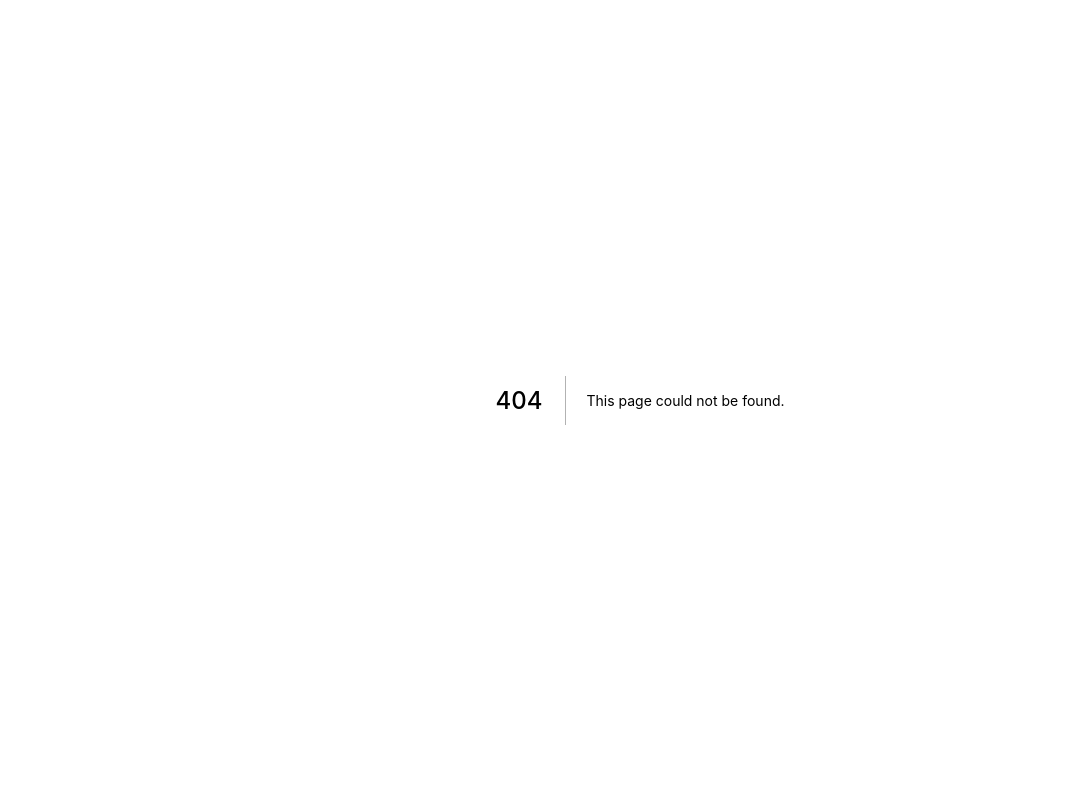
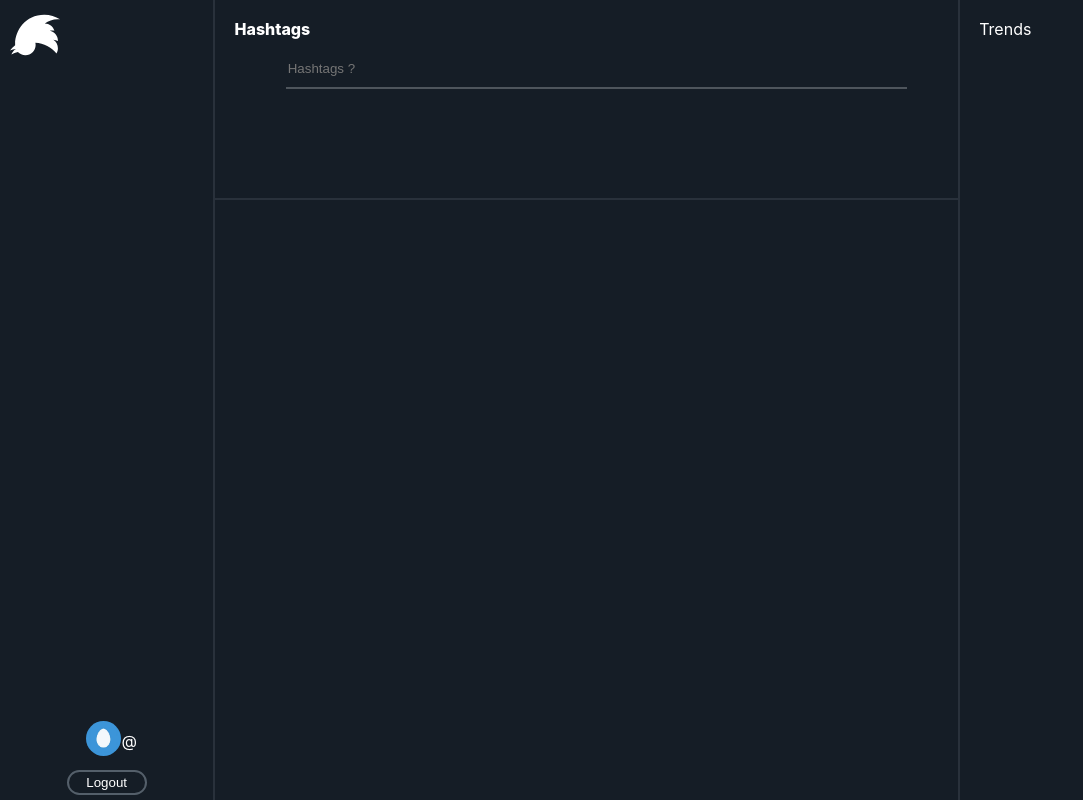
Before and after one commit to Grometto-N/Hackatweet-Frontend, a Next.js app: page /hashtags/1 in a window 1280 px wide. Before the commit this address had no page. Shown: the whole page, without its empty margins (0-1083 px from the left). Built offline with nearby package versions, Linux system fonts and the light colour scheme.

Commit message:
delete button and route done ; page Hashtags create ; improvement of route trends/add

```diff
--- /dev/null
+++ b/components/Hashtags.js
@@ -0,0 +1,132 @@
+import styles from "../styles/HomeTweet.module.css";
+import Tweet from "./Tweet";
+import Trend from "./Trend";
+
+import { FontAwesomeIcon } from "@fortawesome/react-fontawesome";
+import { faTwitter } from "@fortawesome/free-brands-svg-icons";
+
+import { useSelector, useDispatch } from "react-redux";
+import { addTweet, removeTweets, setTweets } from "../reducers/alltweets";
+import { updateTrend, removeTrends,addTrends } from "../reducers/alltrends";
+import { removeUser } from "../reducers/user";
+
+import Image from "next/image";
+import Link from "next/link";
+
+import { useState, useEffect } from "react";
+
+import { useRouter } from "next/router";
+
+
+const { getHashtags, setSpan } = require("../modules/tools");
+
+function Hashtags() {
+  const dispatch = useDispatch();
+
+  // définitions des états utilisés
+  const [theMessage, setTheMessage] = useState("");
+  // const [theTweets, setTheTweets] = useState([]);
+  const [theTrends, setTheTrends]=useState([]);
+  const [changeTrendinDB, setChangeTrendinDB] = useState(false);
+
+  //récuperation du user dans le reducer
+  const theUser = useSelector((state) => state.user.value);
+  const theTweets = useSelector((state) => state.allTweets.value);
+
+  // récuperation des trends dans le reducer
+  //const theTrends = useSelector((state) => state.allTrends.value);
+
+
+  //          INITIALISATION
+
+
+  // gestion du bouton logout : on efface tous le contenu des reducers et on retourne à la page d'accueil
+  const handleLogout = () => {
+      dispatch(removeUser());
+      dispatch(removeTrends());
+      dispatch(removeTweets());
+      navigate();
+  }
+
+
+  //     NAVIGATION
+  const router = useRouter();
+  const navigate = () => {
+    router.push("/connection");
+  };
+
+
+  //          AFFICHAGE
+  //variable affichage des tweets
+  const displayTweets = theTweets.map((eltTweet, i) => {
+    return (
+      <Tweet
+        key={i}
+        tweetDatas = {eltTweet}
+      />
+    );
+  });
+
+
+  // variable affichage des trends
+  const displayTrends = theTrends.map((elt, i) => {
+    return <Trend key={i} title={elt.title} occurence={elt.occurence} />;
+  });
+
+  // affichage globale du composant
+  return (
+    <div className={styles.container}>
+      {/* LEFT */}
+      <div className={styles.leftContainer}>
+          <div className={styles.logoLeft}>
+          <Link href="/homeTweet">
+            <FontAwesomeIcon icon={faTwitter} className={styles.logoApp} />
+            </Link>
+          </div>
+          {/* Bottom */}
+          <div className={styles.bottom}>
+                {/* user */}
+                <div className={styles.user}>
+                  <div><Image
+                    src="/Capture d’écran 2022-11-25 093029.png"
+                    alt="pp"
+                    width={35}
+                    height={35}
+                    className={styles.pp}/>
+                  </div>
+                  <div className={styles.username}>
+                    <span>{theUser.firstName}</span>@{theUser.userName}
+                  </div>
+                </div>
+                {/* bouton logout */}
+                <div>
+                <button onClick={() => {handleLogout()}} className={styles.buttonLogout}>Logout</button>
+                </div>
+          </div>
+      </div>
+      {/* HOME */}
+      <div className={styles.home}>
+        <span>Hashtags</span>
+        <div className={styles.tweetwriting}>
+          {/* Input du tweet */}
+          <input
+            type="text"
+            placeholder="Hashtags ?"
+            className={styles.inputTweet}
+            onChange={(e) => setTheMessage(e.target.value)}
+            value={theMessage}
+          />
+        </div>
+      </div>
+      {/* TWEETS */}
+      <div className={styles.tweetsContainer}>{displayTweets}</div>
+      {/* RIGHT */}
+      <div className={styles.rightContainer}>
+        <span> Trends </span>
+        <div className={styles.trendsContainer}>{displayTrends}</div>
+      </div>
+    </div>
+  );
+}
+
+export default Hashtags;
--- a/components/Trend.js
+++ b/components/Trend.js
@@ -1,11 +1,14 @@
 import styles from "../styles/Trend.module.css";
+import Link from 'next/link';
 
 function Trend(props) {
   return (
+    <Link href={`/hashtags/${props.title.substring(1)}`}>
     <div className={styles.container}>
       <div className={styles.title}>{props.title}</div>
       <div className={styles.occurence}>{props.occurence} Tweet(s)</div>
     </div>
+    </Link>
   );
 }
 
--- a/components/Tweet.js
+++ b/components/Tweet.js
@@ -4,9 +4,9 @@ import { FontAwesomeIcon } from "@fortawesome/react-fontawesome";
 import { faHeart, faTrashCan } from "@fortawesome/free-solid-svg-icons";
 import Image from "next/image";
 import { useState, useEffect } from "react";
-const { setSpan, getHashtags } = require("../modules/tools");
+const { setSpan, getHashtags, formattedDate } = require("../modules/tools");
 import { useSelector, useDispatch } from "react-redux";
-import {updateLike} from "../reducers/alltweets";
+import {updateLike, deleteOneTweet} from "../reducers/alltweets";
 
 // Composant gérant l'affichage d'un tweet. La props est un objet avec les différentes informations : id, firstname, username, date , message, likes, isliked
 function Tweet(props) {
@@ -37,6 +37,23 @@ function Tweet(props) {
     })
   };
 
+  // click sur la corbeille
+  const handleDelete = () => {
+    // on change en DB ajout ou suppression
+    fetch("http://localhost:3000/tweets/one", {
+      method: "DELETE",
+      headers: { "Content-Type": "application/json" },
+      body: JSON.stringify({ token: theUser.token, id : props.tweetDatas.tweetId, userName : theUser.userName}),
+    })
+    .then((response) => response.json())
+    .then((data) => {
+        if(data.result){
+            // suppression réussie : on met à jour le reducer
+            dispatch(deleteOneTweet(props.tweetDatas.tweetId))
+        }
+    })
+  };
+
   // style du coeur selon s'il est séléctionné ou non
   let heartIconStyle = { cursor: "pointer" };
   if (props.tweetDatas.isLiked) {
@@ -60,7 +77,7 @@ function Tweet(props) {
         </div>
         {props.tweetDatas.firstName}
         <span className={styles.nameAndtime}>
-          @{props.tweetDatas.userName} - {props.tweetDatas.date}
+          @{props.tweetDatas.userName} - {formattedDate(props.tweetDatas.date)}
         </span>
       </div>
       {/* Message  */}
@@ -78,8 +95,8 @@ function Tweet(props) {
         {props.tweetDatas.isUserTweet && <span className={styles.trash}>
           <FontAwesomeIcon
             icon={faTrashCan}
-            onClick={() => handleLike()}
-            className="like"
+            onClick={() => handleDelete()}
+            className="trash"
           />
         </span>}
       </div>
--- a/modules/tools.js
+++ b/modules/tools.js
@@ -33,8 +33,37 @@ function setSpan(message){
 }
 
 function formattedDate(date){
+    // récupération du temps écoulé en heure
+    const timeDate = new Date(date)
+    const now = new Date()
+    const deltaHours = (now.getTime() - timeDate.getTime())/3600000;
 
+    // vérificiation si annnées
+    if(deltaHours > 17520){
+        return  `${Math.floor(deltaHours/8760)} years`
+    }
+    if(deltaHours > 8760){
+        return  `1 year`
+    }
+
+    // vérification si jours
+    if(deltaHours > 48){
+        return  `${Math.floor(deltaHours/24)} days`
+    }
+    if(deltaHours > 24){
+        return  `1 day`
+    }
+
+    //  gestion si en heures
+    if(deltaHours >2){
+        return  `${Math.floor(deltaHours)} hours`
+    }
+    if(deltaHours >1){
+        return  `${Math.floor(deltaHours)} hour`
+    }
+
+    return `${Math.floor(deltaHours * 60)} min`;
 }
 
 
-module.exports = { checkBody, getHashtags, setSpan };
+module.exports = { checkBody, getHashtags, setSpan, formattedDate };
--- /dev/null
+++ b/pages/hashtags/[hashtags].js
@@ -0,0 +1,12 @@
+import Hashtags from '../../components/Hashtags';
+import { useRouter } from 'next/router';
+
+function HashtagsPage() {
+  const router = useRouter();
+  const { hashtags } = router.query;
+  console.log(hashtags)
+
+  return <Hashtags />;
+}
+
+export default HashtagsPage;
--- a/reducers/alltweets.js
+++ b/reducers/alltweets.js
@@ -18,11 +18,13 @@ export const allTweetsSlice = createSlice({
     setTweets: (state, action) => {
       state.value=action.payload;
     },
+    deleteOneTweet: (state, action) => {
+      state.value=state.value.filter(eltTweet => eltTweet.tweetId !== action.payload);
+    },
     // action.payload sera un objet avec les clés : {message, isliked, likes}
     updateLike: (state, action) => {
       state.value=state.value.map(elt =>{
         if(elt.message === action.payload.message){
-          console.log(elt.firstName)
           return {tweetId : elt.tweetId,
             firstName: elt.firstName,
             userName: elt.userName,
@@ -39,5 +41,5 @@ export const allTweetsSlice = createSlice({
   },
 });
 
-export const { addTweet , removeTweets, setTweets, updateLike} = allTweetsSlice.actions;
+export const { addTweet , removeTweets, setTweets, updateLike, deleteOneTweet} = allTweetsSlice.actions;
 export default allTweetsSlice.reducer;
```
Also changed, not shown: components/HomeTweet.js (+52 -65 lines).
